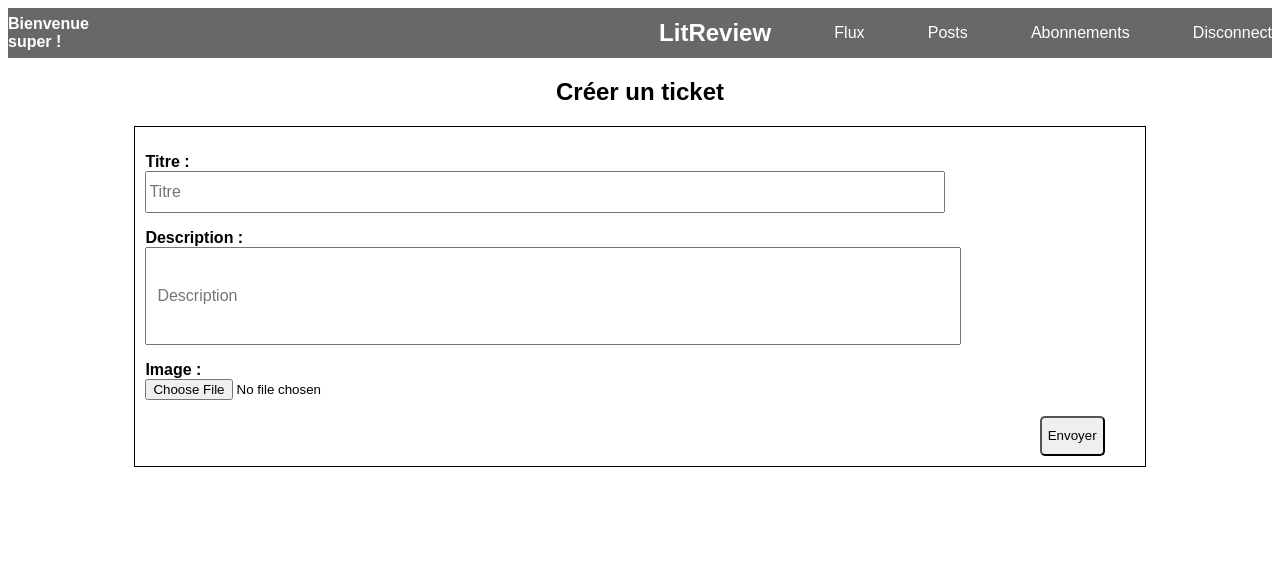
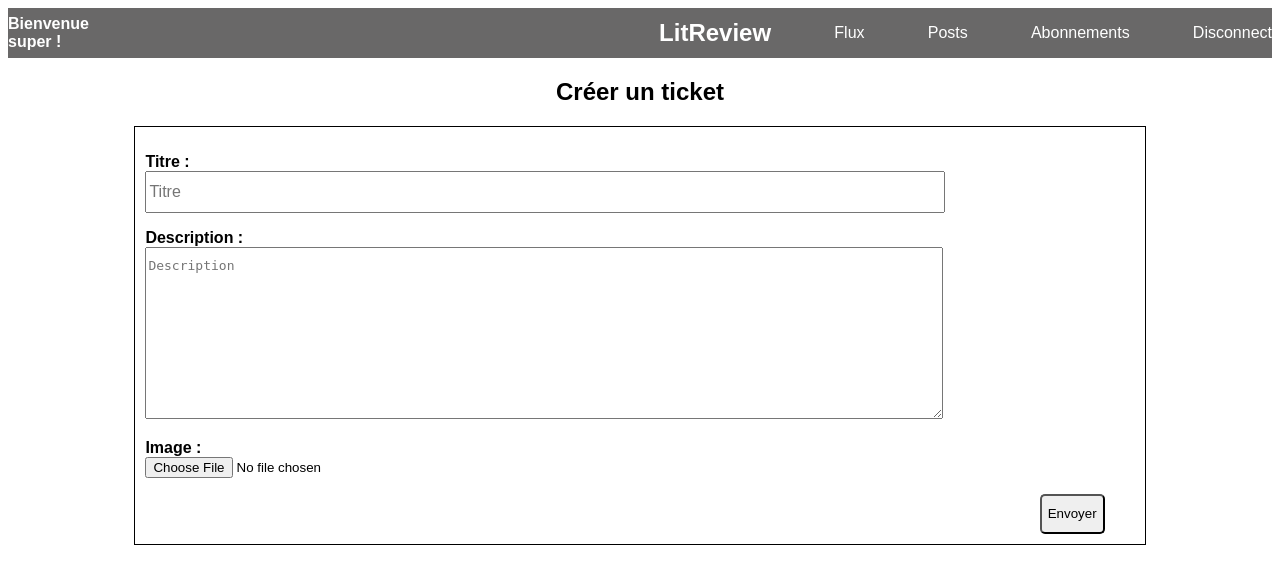
Before and after one commit to jsoques1/litreview, a Django app: page /ticket/create/ in a window 1280 px wide. Shown: the top 584 px of the page. Run offline with Django 4.2, Linux system fonts and the light colour scheme; a user stored in the database is signed in.

Commit message:
Remplacement des TextInput en TextArea, modification du css pour resizer la zone et la taille du texte.

```diff
--- a/review/forms.py
+++ b/review/forms.py
@@ -15,7 +15,7 @@ class TicketForm(forms.ModelForm):
     title = forms.CharField(label=mark_safe('<strong>Titre</strong>'),
                             widget=forms.TextInput(attrs={"class": "field_left", "placeholder": "Titre"}))
     description = forms.CharField(label=mark_safe('<strong>Description</strong>'), max_length=2048,
-                                  widget=forms.TextInput(attrs={"class": "field_left", "placeholder": "Description"}))
+                                  widget=forms.Textarea(attrs={"class": "field_long", "placeholder": "Description"}))
     image = forms.ImageField(label=mark_safe('<strong>Image</strong>'), required=False)
 
 
@@ -33,7 +33,7 @@ class ReviewForm(forms.ModelForm):
     headline = forms.CharField(label=mark_safe('<strong>Titre</strong>'),
                                widget=forms.TextInput(attrs={"class": "field_left", "placeholder": "Titre"}))
     body = forms.CharField(label=mark_safe('<strong>Commentaire</strong>'), max_length=2048,
-                           widget=forms.TextInput(attrs={"class": "field_left", "placeholder": "Commentaire"}))
+                           widget=forms.Textarea(attrs={"class": "field_long", "placeholder": "Commentaire"}))
     rating = forms.ChoiceField(label="Note", widget=forms.RadioSelect(attrs={"class": "id_rating_label"}),
                                choices=[(0, "- 0"), (1, "- 1"), (2, "- 2"),
                                         (3, "- 3"),
--- a/static/app.css
+++ b/static/app.css
@@ -427,7 +427,12 @@ label:id_rating_5
     padding-block: 10px;
 }
 
-
+.field_long {
+    font-size: medium;
+    text-align: left;
+    width: 80%;
+    padding-block: 10px;
+}
 
 .review_post {
     display: grid;
@@ -440,6 +445,11 @@ label:id_rating_5
 .post_header {
     display: flex;
     justify-content: space-between;
+}
+
+.review_body {
+    /* font-size: medium; */
+    font-size: 15px Arial;
 }
 
 .ticket_review_post {
```
Also changed, not shown: README.txt, db.sqlite3.
